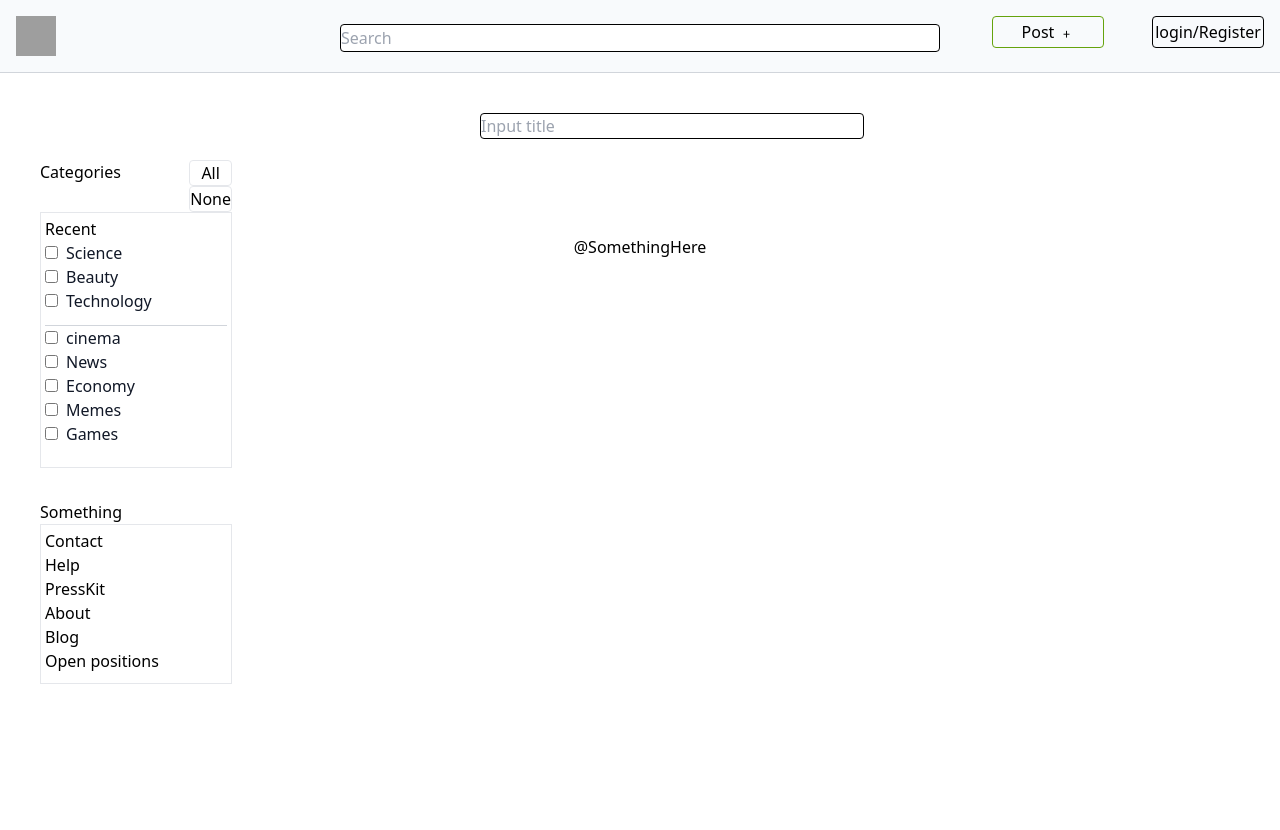
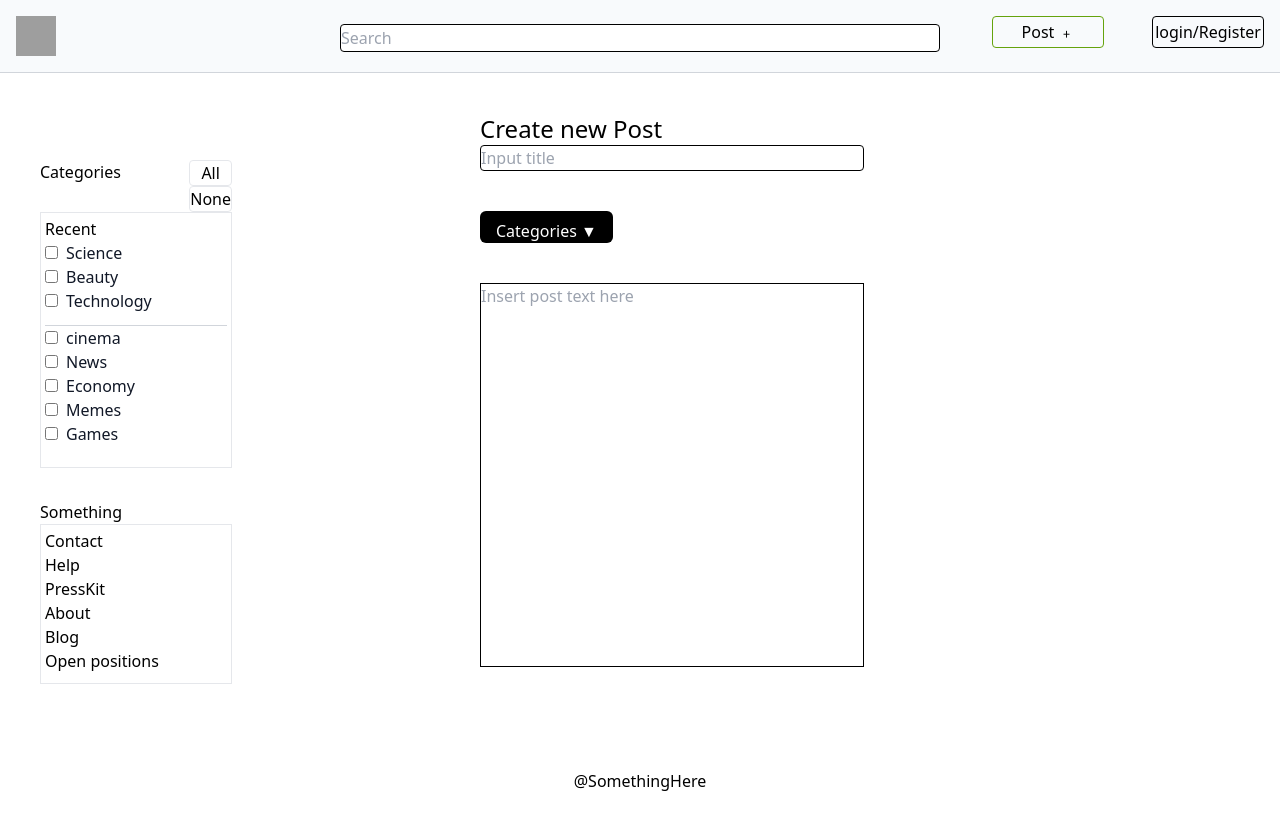
Before and after one commit to SentrySlime/HackWeek, a React (Vite) app in the folder frontend/: page / in a window 1280 px wide. Shown: the top 830 px of the page. Before the commit the page ends 800 px from the top, so only its background shows below. Built offline with nearby package versions, Linux system fonts and the light colour scheme; grey boxes are pictures that could not be loaded.

Commit message:
Implmented frontend posting menu

```diff
--- a/frontend/src/components/CardGroup.tsx
+++ b/frontend/src/components/CardGroup.tsx
@@ -3,13 +3,10 @@ import Card from "./Card/Card";
 const ThingGroup = () => {
   return (
     <div>
-      <p className="text-center mt-5" >Thing Group</p>
-      <div className="grid grid-cols-2 mx-auto w-fit gap-4 border-2 border-black mt-4 p-1">
-        <Card />
-        <Card />
-        <Card />
-        <Card />
-      </div>
+      <Card />
+      <Card />
+      <Card />
+      <Card />
     </div>
   );
 };
--- a/frontend/src/components/Post/PostMenu.tsx
+++ b/frontend/src/components/Post/PostMenu.tsx
@@ -1,6 +1,9 @@
+import DropDown from "../misc/DropDown";
+
 const PostMenu = () => {
   return (
     <div>
+      <h1 className="text-2xl">Create new Post</h1>
       <div className="w-96">
         <input
           type="text"
@@ -8,6 +11,12 @@ const PostMenu = () => {
           placeholder="Input title"
         />
       </div>
+      <div>
+        <DropDown />
+      </div>
+      <div className="mt-10">
+      <textarea name="something" id="" placeholder="Insert post text here" className="border border-black w-96 h-96 resize-none"></textarea>
+      </div>
     </div>
   );
 };
--- /dev/null
+++ b/frontend/src/components/misc/DropDown.tsx
@@ -0,0 +1,34 @@
+import React, { useState } from "react";
+import CheckBox from "../CheckBox";
+
+function Dropdown() {
+  const [isOpen, setIsOpen] = useState(false);
+
+  return (
+    <div className="relative mt-10">
+      <button
+        onClick={() => setIsOpen(!isOpen)}
+        className="px-4 py-2 text-white bg-black rounded-md h-8">
+        Categories ▼
+      </button>
+
+      {isOpen && (
+        <div className="absolute mt-2 bg-white border rounded-md shadow-lg w-34 p-2">
+          <ul>
+            <li>
+            <CheckBox fieldName="Science" />
+            </li>
+            <li>
+            <CheckBox fieldName="Beauty" />
+            </li>
+            <li>
+            <CheckBox fieldName="Technology" />
+            </li>
+          </ul>
+        </div>
+      )}
+    </div>
+  );
+}
+
+export default Dropdown;
```
Also changed, not shown: frontend/src/App.tsx (+4 -10 lines).
